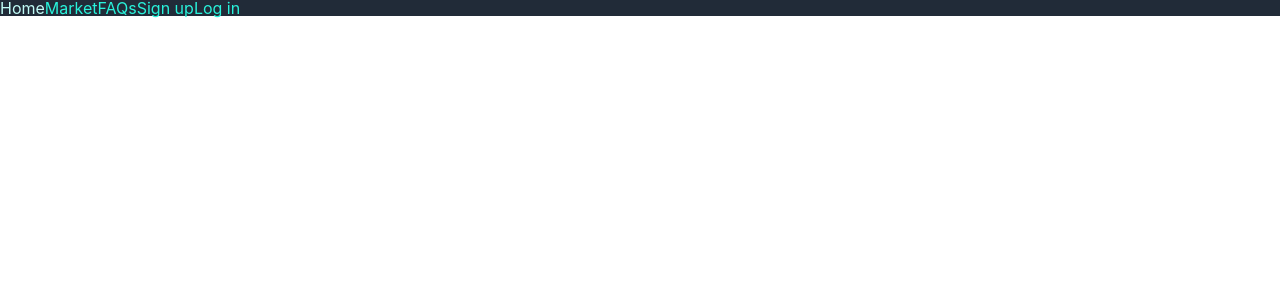
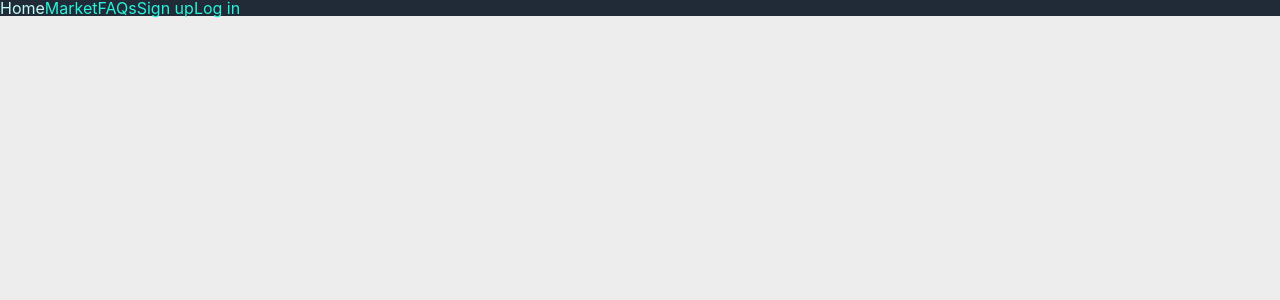
Before and after one commit to niftymarkets/client, a React (Create React App) app in the folder app/: page / in a window 1280 px wide. Shown: the top 300 px of the page. Built offline with nearby package versions, Linux system fonts and the light colour scheme.

Commit message:
Update background

```diff
--- a/app/src/index.css
+++ b/app/src/index.css
@@ -126,7 +126,7 @@ ul {
 /* GLOBAL STYLES */
 
 body {
-  background: #fafa);
+  background: #ededed;
 }
 
 nav {
@@ -162,7 +162,6 @@ a:hover {
   color: #c2fcf7;
 }
 
-
 button {
   /* color: white; */
   font-family: 'Ubuntu', sans-serif;
```
